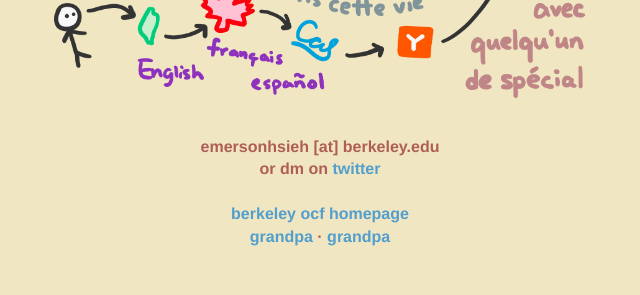
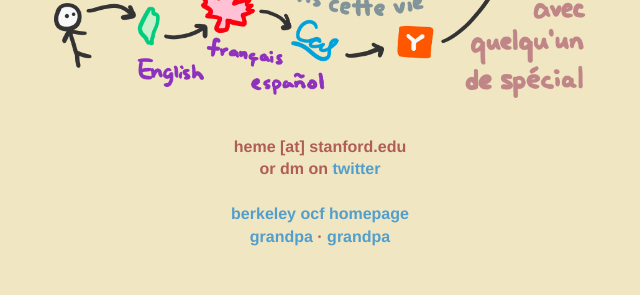
Before and after one commit to emersonhsieh/website, a plain HTML site: page index.html in a window 1280 px wide. Shown: the part 3540-3835 px from the top of the page, 320-960 px from the left. Drawn offline with nearby package versions, Linux system fonts and the light colour scheme.

Commit message:
feat: add email

```diff
--- a/index.html
+++ b/index.html
@@ -373,7 +373,7 @@
             <p style="color: #af5e55">
               <b>
                 <br />
-                emersonhsieh [at] berkeley.edu
+                heme [at] stanford.edu
                 <br />
                 or dm on <a href="https://twitter.com/intemerson">twitter</a>
 
```
